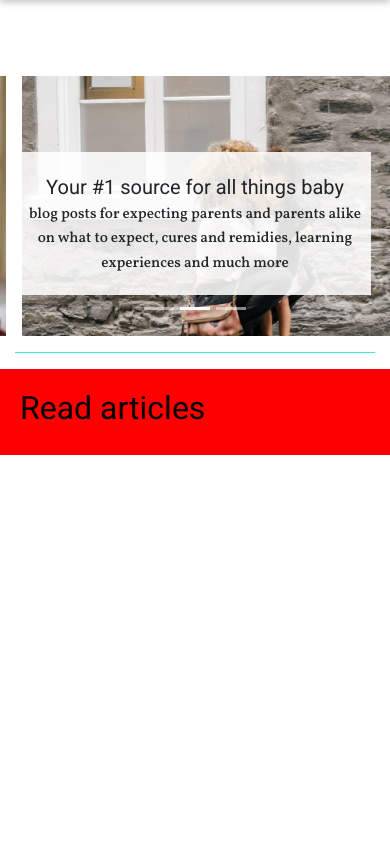
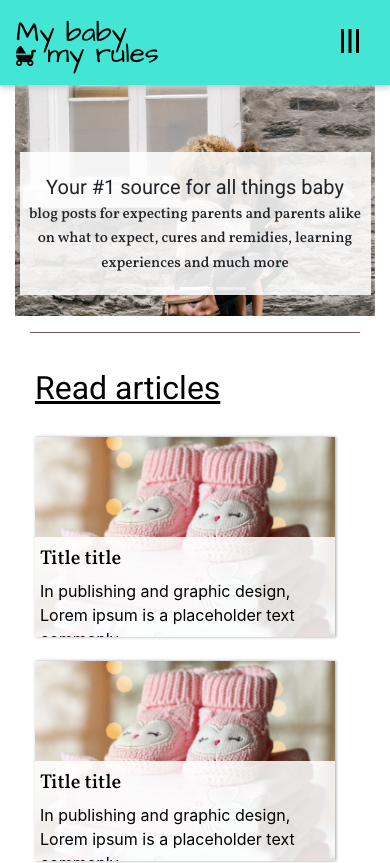
Before and after one commit to A-SmallCoder/My-baby-my-rules, a React (Create React App) app: page / in a window 390 px wide. Shown: the top 863 px of the page. Built offline with nearby package versions, Linux system fonts and the light colour scheme.

Commit message:
card in progress, header becomes unresponsive

```diff
--- a/src/App.js
+++ b/src/App.js
@@ -4,7 +4,6 @@
 import $ from 'jquery';
 import Header from './components/Header'
 import Home from './containers/Home';
-import Hero from './components/Hero';
 
 function App() {
   return (
--- a/src/components/Hero/index.js
+++ b/src/components/Hero/index.js
@@ -1,7 +1,6 @@
 import React from 'react';
 import Left from '../Left';
 import Right from '../Right';
-import Card from '../UI/Card/Index';
 import './style.css';
 
 /**
--- a/src/components/Hero/style.css
+++ b/src/components/Hero/style.css
@@ -1,7 +1,6 @@
 #leftSide{
     width:70%;
     padding:20px;
-    background-color: red;
 }
 
 #rightSide{
--- a/src/components/Right/index.js
+++ b/src/components/Right/index.js
@@ -9,9 +9,7 @@
 const Right = (props) => {
   return(
     <div>
-        <Card>
-            Card on right
-        </Card>
+        <Card/>
     </div>
    )
 
--- a/src/components/UI/Card/Index.js
+++ b/src/components/UI/Card/Index.js
@@ -1,5 +1,6 @@
 import React from 'react';
 import './style.css';
+import $ from 'jquery';
 
 /**
 * @author
@@ -8,11 +9,25 @@
 
 const Card = (props) => {
   return(
-    <div className="card">
-        {props.children}
+    <div className="card" className="mr-5 d-flex align-items-end mb-4">
+      <div className="cardLower">
+        <h5>Title title</h5>
+        <p className="subtitle">In publishing and graphic design, Lorem ipsum is a placeholder text commonly</p>
+      </div>
+
+      <div className="imgdiv">
+        <img className="img" src="babyClothes.jpg"/>
+      </div>
     </div>
+
    )
 
  }
 
+ //make text same width as pic
+ window.onload = function (){
+   var width = $(".img").css("width");
+   $(".cardLower").css("width",width);
+ }
+
 export default Card
--- a/src/components/UI/Card/style.css
+++ b/src/components/UI/Card/style.css
@@ -2,8 +2,38 @@
     background-color: white;
     border:none;
     box-shadow: 0px 3px 3px rgb(160, 160, 160);
-    border-radius: 3px;
-    padding:10px;
     margin: 10px 0px;
-    height:200px;
+    height:min-content;
+    width:min-content;
 }
+
+.img{
+    height: 200px;
+    width: auto;
+    background-color: black;
+}
+
+.cardLower{
+    background-color: rgba(255, 255, 255, 0.863);
+    color: black;
+    border: none;
+    position: absolute;
+    z-index: 100px;
+    max-height: 100px;
+    overflow: hidden;
+    padding:5px;
+}
+
+h5{
+    font-family: 'Vollkorn', serif;
+    margin-top: 5px;
+}
+.imgdiv{
+    box-shadow: 1px 0px 3px rgb(163, 163, 163);
+}
+
+@media only screen and (max-width: 600px){
+    #img{
+        width: 100%;
+    }
+}
--- a/src/containers/Home/index.js
+++ b/src/containers/Home/index.js
@@ -1,13 +1,12 @@
 import Hero from '../../components/Hero';
 import Left from '../../components/Left';
-import Right from '../../components/Right';
 import Card from '../../components/UI/Card/Index';
 import Slider from '../../components/UI/Slider';
 import './style.css';
 
 var Home = props =>{
     return(
-        <div>
+        <div className="container">
             <Slider/>
             <hr/>
             <Hero>
@@ -15,6 +14,16 @@
                     <a href="#">
                         <h2>Read articles</h2>
                     </a>
+
+                    <div className="container">
+                        <div className="row ">
+                            <Card/>
+                            <Card/>
+                            <Card/>
+                            <Card/>
+                        </div>
+                    </div>
+
                 </Left>
             </Hero>
 
--- a/src/containers/Home/style.css
+++ b/src/containers/Home/style.css
@@ -3,14 +3,23 @@
     color: transparent;
 }
 hr{
-    border-color: rgb(67, 230, 213);
+    border-color: rgb(117, 91, 98);
     box-shadow: 1px 0px 1.5px rgb(221, 221, 221);
 }
 
-h2{
+h2,h2:active{
+    width:fit-content;
+    color:black;
     font-family: 'Roboto', sans-serif;
+    margin-bottom: 30px;
 }
 h2:hover{
-    color: rgb(67, 230, 213);
+    color: rgb(47, 153, 142);
     text-shadow: 1px 0px 1px rgb(139, 139, 139);
 }
+
+@media only screen and (max-width: 600px) {
+    h2{
+        text-decoration: underline;
+    }
+}
```
Also changed, not shown: 1 other file (tests, documents, lock files or other folders).
